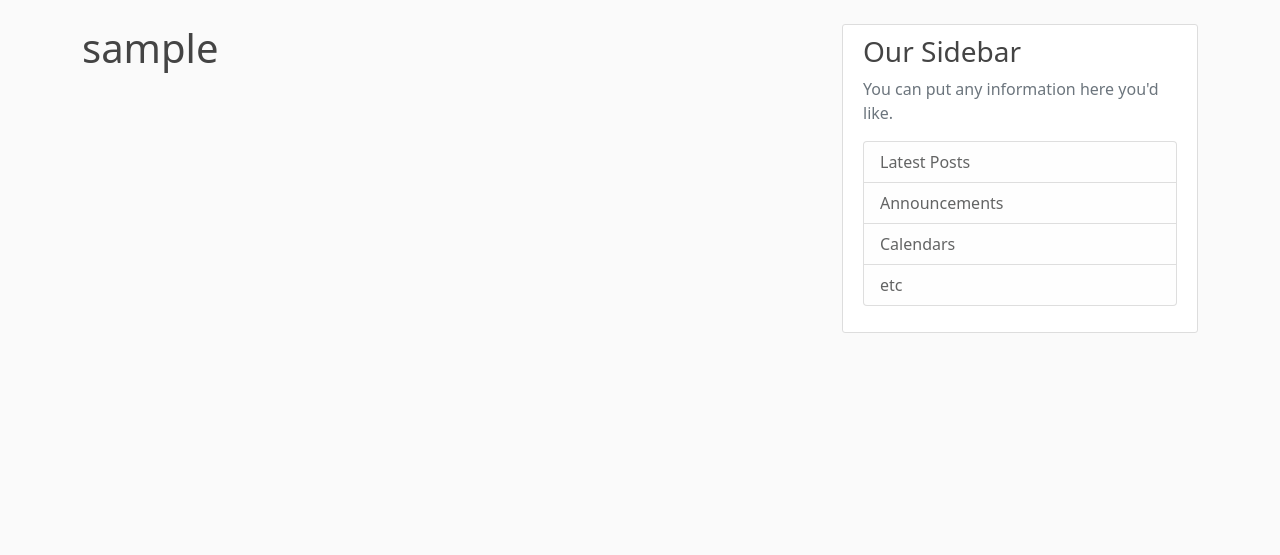
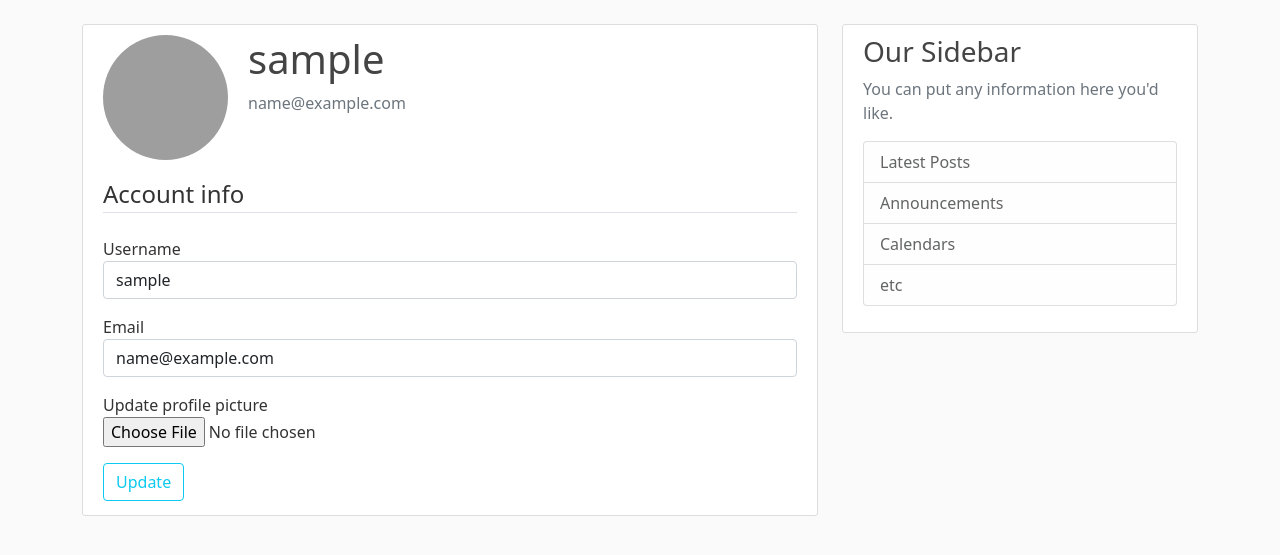
Before and after one commit to kowalskabe/flaskProjectSerwus, a Flask app: page /account in a window 1280 px wide. Shown: the part 56-611 px from the top of the page. Run offline with Flask 2, Linux system fonts and the light colour scheme; the visitor is signed in with stand-in values (Sample User, id 1); data comes from the database, SQL or seed files in the repository; some libraries are stand-ins or nearby versions; grey boxes are pictures that could not be loaded.

Commit message:
added user account details, added updating form with profile picture

```diff
--- a/flaskproject/forms.py
+++ b/flaskproject/forms.py
@@ -1,7 +1,10 @@
 from flask_wtf import FlaskForm
+from flask_wtf.file import FileField, FileAllowed
+from flask_login import current_user
 from wtforms import StringField, PasswordField, SubmitField, BooleanField
 from wtforms.validators import DataRequired, Length, Email, EqualTo, ValidationError
 from flaskproject.models import User
+
 
 class RegistrationForm(FlaskForm):
     username = StringField('Username', validators=[DataRequired(), Length(min=2, max=20)])
@@ -20,8 +23,28 @@ class RegistrationForm(FlaskForm):
         if user:
             raise ValidationError('That email is taken. Please choose a different one')
 
+
 class LoginForm(FlaskForm):
     email = StringField('Email', validators=[DataRequired(), Email()])
     password = PasswordField('Password', validators=[DataRequired()])
     remember = BooleanField('Remember Me')
     submit = SubmitField('Sign in')
+
+
+class UpdateAccountForm(FlaskForm):
+    username = StringField('Username', validators=[DataRequired(), Length(min=2, max=20)])
+    email = StringField('Email', validators=[DataRequired(), Email()])
+    picture = FileField('Update profile picture', validators=[FileAllowed(['jpg', 'png'])])
+    submit = SubmitField('Update')
+
+    def validate_username(self, username):
+        if current_user.username != username.data:
+            user = User.query.filter_by(username=username.data).first()
+            if user:
+                raise ValidationError('That username is taken. Please choose a different one')
+
+    def validate_email(self, email):
+        if current_user.email != email.data:
+            user = User.query.filter_by(email=email.data).first()
+            if user:
+                raise ValidationError('That email is taken. Please choose a different one')
--- a/flaskproject/models.py
+++ b/flaskproject/models.py
@@ -14,7 +14,7 @@ class User(db.Model, UserMixin):
     email = db.Column(db.String(120), unique=True, nullable=False)
     image_file = db.Column(db.String(20), nullable=False, default='default.jpg')
     password = db.Column(db.String(60), nullable=False)
-    posts = db.relationship('Post', backref ='author', lazy=True)
+    posts = db.relationship('Post', backref='author', lazy=True)
 
     def __repr__(self):
         return f"User('{self.username}', '{self.email}', '{self.image_file}')"
--- a/flaskproject/routes.py
+++ b/flaskproject/routes.py
@@ -1,6 +1,9 @@
+import os
+import secrets
+from PIL import Image
 from flask import render_template, url_for, flash, redirect, request
 from flaskproject import app, db, bcrypt
-from flaskproject.forms import RegistrationForm, LoginForm
+from flaskproject.forms import RegistrationForm, LoginForm, UpdateAccountForm
 from flaskproject.models import User, Post
 from flask_login import login_user, current_user, logout_user, login_required
 
@@ -69,7 +72,36 @@ def logout():
     return redirect(url_for('home'))
 
 
-@app.route('/account')
+
+def save_picture(form_picture):
+    random_hex = secrets.token_hex(8)
+    _, f_ext = os.path.splitext(form_picture.filename)
+    picture_fn = random_hex + f_ext
+    picture_path = os.path.join(app.root_path, 'static/profile_pics', picture_fn)
+
+    output_size = (125,125)
+    i = Image.open(form_picture)
+    i.thumbnail(output_size)
+    i.save(picture_path)
+
+    return picture_fn
+
+
+@app.route('/account', methods=['GET', 'POST'])
 @login_required
 def account():
-    return render_template('account.html', title='Account')
+    form = UpdateAccountForm()
+    if form.validate_on_submit():
+        if form.picture.data:
+            picture_file = save_picture(form.picture.data)
+            current_user.image_file = picture_file
+        current_user.username = form.username.data
+        current_user.email = form.email.data
+        db.session.commit()
+        flash('Your account has been updated!', 'success')
+        return redirect(url_for('account'))
+    elif request.method == 'GET':
+        form.username.data = current_user.username
+        form.email.data = current_user.email
+    image_file = url_for('static', filename='profile_pics/' + current_user.image_file)
+    return render_template('account.html', title='Account', image_file=image_file, form=form)
--- a/flaskproject/templates/account.html
+++ b/flaskproject/templates/account.html
@@ -1,4 +1,58 @@
 {% extends  'layout.html' %}
 {% block content %}
-    <h1>{{ current_user.username }}</h1>
+    <div class="content-section">
+        <div class="media d-flex">
+            <img class="align-self-center mr-3 rounded-circle account-img" src="{{ image_file }}">
+            <div class="media-body">
+                <h2 class="account-heading">{{ current_user.username }}</h2>
+                <p class="text-secondary">{{ current_user.email }}</p>
+            </div>
+        </div>
+        <form method="POST" action="" enctype="multipart/form-data">
+            {{ form.hidden_tag() }}
+            <fieldset class="form-group">
+                <legend class="border-bottom mb-4">Account info</legend>
+                <div class="form-group mb-3">
+                    {{ form.username.label(class="form-control-label") }}
+                    {% if form.username.errors %}
+                        {{ form.username(class="form-control form-control-large is-invalid") }}
+                        <div class="invalid-feedback">
+                            {% for error in form.username.errors %}
+                                <span>{{ error }}</span>
+                            {% endfor %}
+                        </div>
+                    {% else %}
+                        {{ form.username(class="form-control form-control-large") }}
+                    {% endif %}
+                </div>
+                <div class="form-group mb-3">
+                    {{ form.email.label(class="form-control-label") }}
+                    {% if form.email.errors %}
+                        {{ form.email(class="form-control form-control-large is-invalid") }}
+                        <div class="invalid-feedback">
+                            {% for error in form.email.errors %}
+                                <span>{{ error }}</span>
+                            {% endfor %}
+                        </div>
+                    {% else %}
+                        {{ form.email(class="form-control form-control-large") }}
+                    {% endif %}
+                </div>
+            </fieldset>
+            <div class="form-group mb-3">
+                {{ form.picture.label() }}
+                <br>
+                {{ form.picture(class="form-control-file") }}
+                <br>
+                {% if form.picture.errors %}
+                    {% for error in form.picture.errors %}
+                        <span class="text-danger">{{ error }}</span><br>
+                    {% endfor %}
+                {% endif %}
+            </div>
+            <div class="form-group my-1">
+                {{ form.submit(class="btn btn-outline-info") }}
+            </div>
+        </form>
+    </div>
 {% endblock content %}
```
Also changed, not shown: flaskproject/templates/login.html (+4 -4 lines), flaskproject/templates/register.html (+5 -5 lines).
